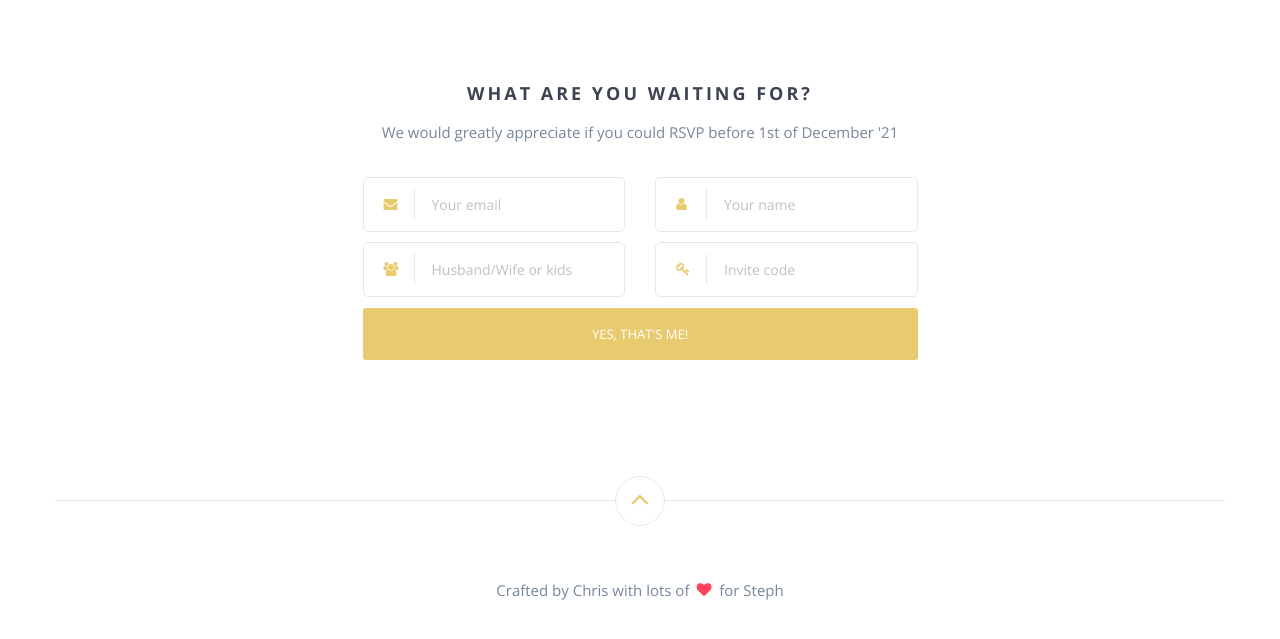
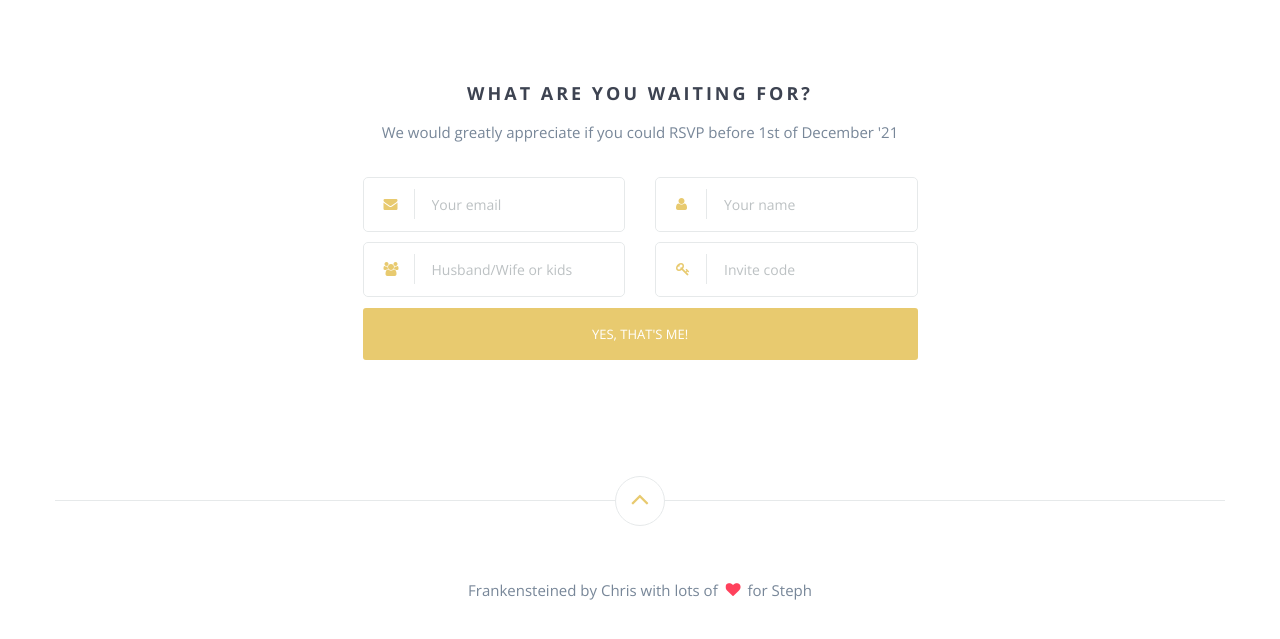
Before and after one commit to chris-rass/chris-rass.github.io, a website: page index.html in a window 1280 px wide. Shown: the part 4051-4690 px from the top of the page. Drawn offline with nearby package versions, Linux system fonts and the light colour scheme; some packages are replaced by stand-ins of ours; a script that the page names is missing; files whose address does not match are found by name.

Commit message:
Update index.html

```diff
--- a/index.html
+++ b/index.html
@@ -399,7 +399,7 @@
         <div class="row">
             <div class="col-sm-12 text-center content">
                 <span class="to-top-wrapper"><a href="#top" class="to-top"><i class="fa fa-angle-up"></i></a></span>
-                <p>Crafted by Chris with lots of <span class="fa fa-heart pulse2"></span> for Steph</p>
+                <p>Frankensteined by Chris with lots of <span class="fa fa-heart pulse2"></span> for Steph</p>
             </div>
         </div>
     </div>
```
